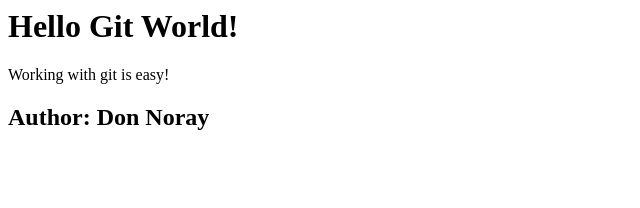
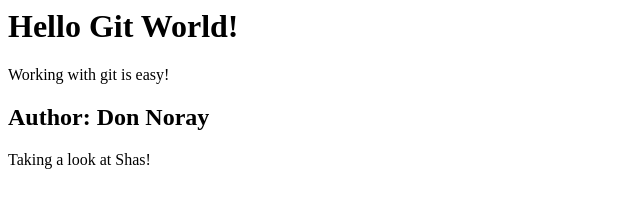
Before and after one commit to dnoray/GitGithubMasterclass, a plain HTML site: page index.html in a window 1280 px wide. Shown: the whole page, without its empty margins (0-640 px from the left). Drawn offline with Linux system fonts and the light colour scheme.

Commit message:
Took a look at commit shas

```diff
--- a/index.html
+++ b/index.html
@@ -5,3 +5,7 @@
 </div>
 
 <h2>Author: Don Noray</h2>
+
+<div>
+  <p>Taking a look at Shas!</p>
+</div>
```
